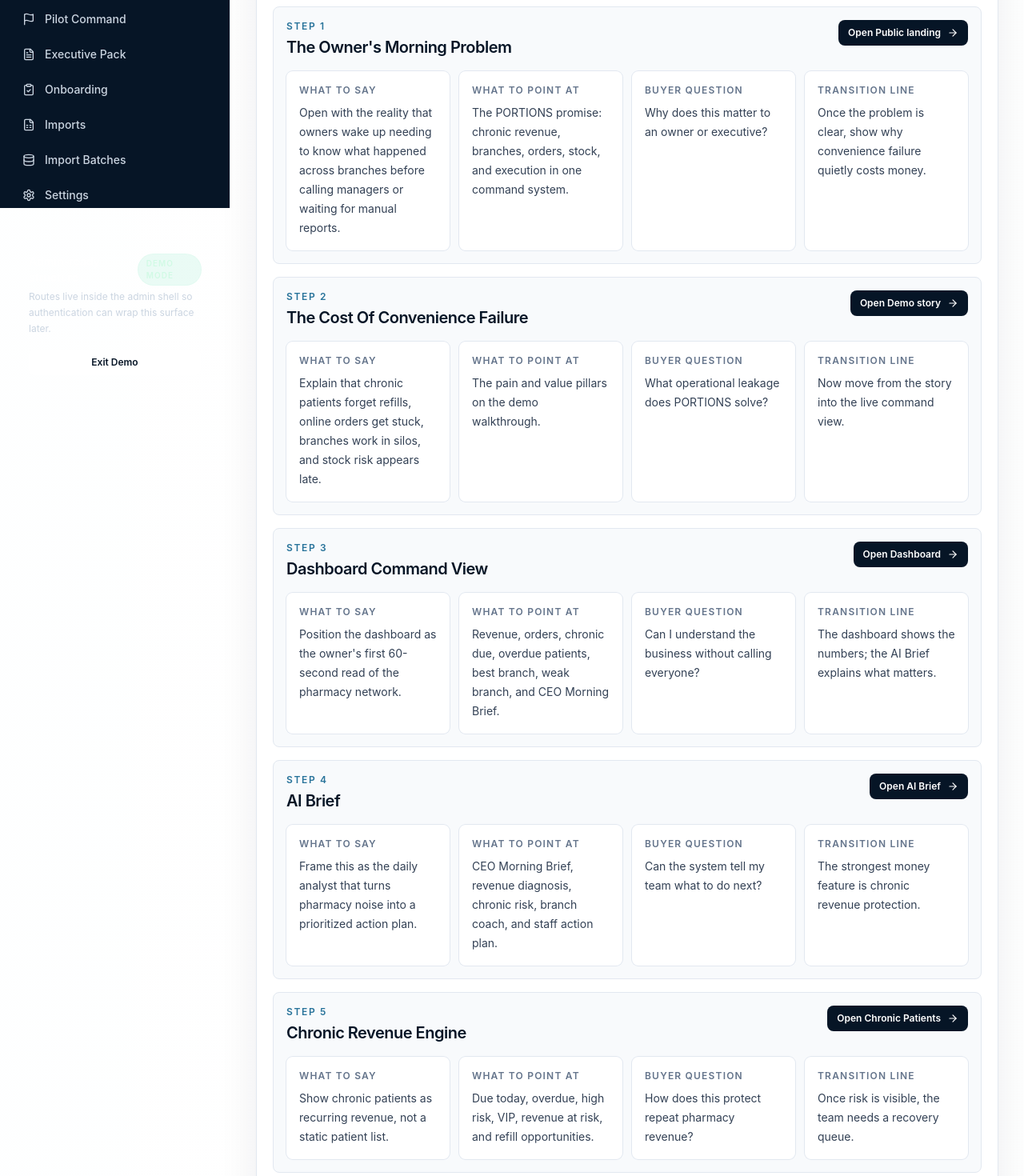
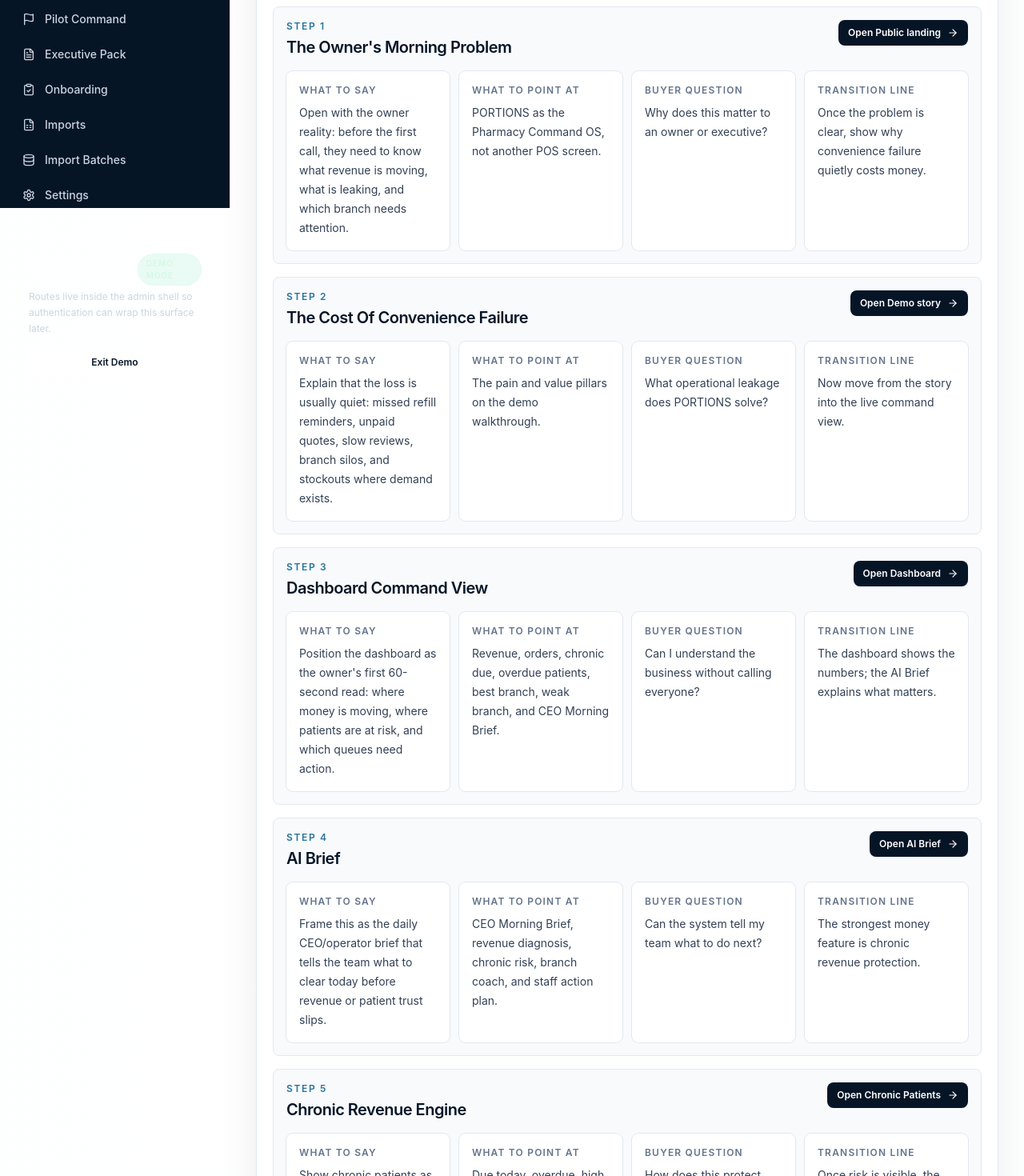
Before and after one commit to MarlonLoner/PORTIONS, a Next.js app: page /demo-script in a window 1280 px wide. Shown: the part 540-2010 px from the top of the page at 80% size. Built offline with nearby package versions, Linux system fonts and the light colour scheme.

Commit message:
Polish PORTIONS demo experience

```diff
--- a/src/app/(admin)/ai-brief/page.tsx
+++ b/src/app/(admin)/ai-brief/page.tsx
@@ -75,7 +75,7 @@
           <div>
             <span className="inline-flex items-center gap-2 rounded-full bg-white/10 px-3 py-1.5 text-[11px] font-semibold uppercase tracking-[0.14em] text-clinical-100 ring-1 ring-white/15">
               <Bot className="h-3.5 w-3.5" aria-hidden="true" />
-              Daily Intelligence Brain
+              Daily CEO Operator Brief
             </span>
             <div className="mt-6 flex flex-wrap items-center gap-3">
               <h1 className="text-4xl font-semibold leading-tight tracking-tight sm:text-5xl">AI Brief</h1>
@@ -84,7 +84,7 @@
               </span>
             </div>
             <p className="mt-4 max-w-3xl text-base leading-7 text-slate-200">
-              Daily pharmacy intelligence across revenue, patients, orders, stock, branches, and staff action.
+              A daily command brief showing what money is stuck, which patients are at risk, where branches need coaching, and what staff must clear today.
             </p>
             <p className="mt-5 max-w-4xl text-sm leading-7 text-slate-100">{ceo.summary}</p>
           </div>
@@ -92,7 +92,7 @@
           <div className="rounded-lg border border-white/10 bg-white/10 p-4">
             <div className="flex items-center gap-2">
               <Sparkles className="h-4 w-4 text-emerald-200" aria-hidden="true" />
-              <h2 className="text-lg font-semibold">Today's Top 3 Priorities</h2>
+              <h2 className="text-lg font-semibold">Owner Priorities Today</h2>
             </div>
             <div className="mt-4 space-y-3">
               {priorities.map((priority, index) => (
--- a/src/app/(admin)/executive-pack/page.tsx
+++ b/src/app/(admin)/executive-pack/page.tsx
@@ -56,6 +56,8 @@
               .print-section { break-inside: avoid; page-break-inside: avoid; box-shadow: none !important; border-color: #d9e2ec !important; background: white !important; margin-bottom: 18px !important; }
               .print-hero { background: white !important; color: #0f172a !important; border: 1px solid #d9e2ec !important; box-shadow: none !important; }
               .print-hero * { color: #0f172a !important; }
+              .print-safe-dark { background: white !important; color: #0f172a !important; border: 1px solid #d9e2ec !important; box-shadow: none !important; }
+              .print-safe-dark * { color: #0f172a !important; }
             }
           `
         }}
@@ -206,7 +208,7 @@
       </ReportSection>
 
       <ReportSection title="Rollout Recommendation" eyebrow="Final decision" icon={<ShieldCheck className="h-5 w-5" />}>
-        <div className="rounded-lg bg-navy-950 p-5 text-white">
+        <div className="print-safe-dark rounded-lg bg-navy-950 p-5 text-white">
           <p className="text-xs font-semibold uppercase tracking-[0.14em] text-clinical-100">Recommendation</p>
           <p className="mt-2 text-3xl font-semibold">{rollout.recommendation}</p>
           <p className="mt-3 text-sm leading-7 text-slate-200">{rollout.why}</p>
--- a/src/app/(admin)/settings/page.tsx
+++ b/src/app/(admin)/settings/page.tsx
@@ -121,7 +121,7 @@
         <StatCard title="Staff count" value={String(overview.staffCount)} helper="Seeded team members" icon={<UsersRound className="h-5 w-5" />} tone="blue" trend="Team" />
         <StatCard title="Active packages" value={String(overview.activePackageTypes)} helper="Chronic care package options" icon={<Pill className="h-5 w-5" />} tone="emerald" trend="Care" />
         <StatCard title="Notification channels" value={String(overview.notificationChannels)} helper="Manual and connected channels" icon={<Bell className="h-5 w-5" />} tone="white" trend="Comms" />
-        <StatCard title="Import readiness" value={`${overview.importReadinessScore}%`} helper="CSV and demo data preparedness" icon={<UploadCloud className="h-5 w-5" />} tone={overview.importReadinessScore >= 70 ? "emerald" : "amber"} trend="Imports" />
+        <StatCard title="Import readiness" value={`${overview.importReadinessScore}%`} helper="CSV and pilot data preparedness" icon={<UploadCloud className="h-5 w-5" />} tone={overview.importReadinessScore >= 70 ? "emerald" : "amber"} trend="Imports" />
         <StatCard title="Integration readiness" value={`${overview.integrationReadinessScore}%`} helper="Manual, mapped, and future channels" icon={<Database className="h-5 w-5" />} tone={overview.integrationReadinessScore >= 70 ? "emerald" : "amber"} trend="Systems" />
         <StatCard title="Checklist progress" value={`${checklist.filter((item) => item.done).length}/${checklist.length}`} helper="Deployment steps completed" icon={<ClipboardCheck className="h-5 w-5" />} tone="white" trend="Pilot" />
       </section>
--- a/src/app/page.tsx
+++ b/src/app/page.tsx
@@ -122,7 +122,7 @@
               <ShieldCheck className="h-6 w-6 text-emerald-200" aria-hidden="true" />
             </div>
             <div className="mt-6 grid gap-3">
-              {["Revenue pulse", "Patient risk", "Branch pressure", "Stock exposure", "Today’s actions"].map((item) => (
+              {["Revenue pulse", "Patient risk", "Branch pressure", "Stock exposure", "Today's actions"].map((item) => (
                 <div key={item} className="flex items-center gap-3 rounded-lg bg-white p-4 text-navy-950">
                   <CheckCircle2 className="h-4 w-4 text-emerald-600" aria-hidden="true" />
                   <span className="text-sm font-semibold">{item}</span>
@@ -169,7 +169,7 @@
             The owner opens PORTIONS and sees what happened, what is leaking, and what the team must do today.
           </h2>
           <p className="mt-4 max-w-3xl text-sm leading-7 text-slate-600">
-            Instead of asking every branch for updates, the owner sees chronic patients due, overdue follow-ups, quoted orders awaiting payment, stock alerts, branch pressure, and the AI Brief’s recommended priorities.
+            Instead of asking every branch for updates, the owner sees chronic patients due, overdue follow-ups, quoted orders awaiting payment, stock alerts, branch pressure, and the AI Brief's recommended priorities.
           </p>
         </div>
       </section>
--- a/src/app/pilot/page.tsx
+++ b/src/app/pilot/page.tsx
@@ -63,7 +63,7 @@
             </div>
             <h1 className="mt-6 text-4xl font-semibold leading-tight tracking-tight sm:text-5xl">Request a PORTIONS Pilot</h1>
             <p className="mt-4 max-w-3xl text-base leading-7 text-slate-200">
-              Start with a 30-day pharmacy command pilot for chronic patients, online orders, branches, stock, and executive reporting.
+              Start with a controlled 30-day pharmacy command pilot: import the right data, activate daily queues, measure leakage, and review the first executive evidence pack.
             </p>
             <div className="mt-8 grid gap-3 sm:grid-cols-2">
               {["Executive visibility", "Chronic retention", "Order revenue capture", "Branch and stock discipline"].map((item) => (
@@ -83,7 +83,7 @@
                 </div>
                 <h2 className="mt-6 text-2xl font-semibold tracking-tight">Pilot request received</h2>
                 <p className="mt-3 text-sm leading-7 text-slate-600">
-                  The PORTIONS team can now review your pharmacy profile, branch count, system context, and operating pain before contacting you.
+                  The PORTIONS team can now review your pharmacy profile, branch count, current system, and operating pain before mapping the right 30-day pilot.
                 </p>
                 <div className="mt-6 flex flex-wrap justify-center gap-3">
                   <Link href="/" className="focus-ring rounded-lg bg-navy-950 px-4 py-2.5 text-sm font-semibold text-white">
@@ -154,7 +154,7 @@
       <section className="mx-auto grid max-w-7xl gap-5 px-4 py-10 sm:px-6 lg:grid-cols-3 lg:px-8">
         <PilotCard icon={<Building2 className="h-5 w-5" />} title="Built for multi-branch control" detail="Pilot around branch visibility, manager accountability, and network-level revenue signals." />
         <PilotCard icon={<Pill className="h-5 w-5" />} title="Chronic revenue first" detail="Start by importing chronic patients and turning refill follow-up into a measurable operating rhythm." />
-        <PilotCard icon={<ClipboardList className="h-5 w-5" />} title="Executive report by week one" detail="Show owners what happened, what leaked, and what the team must do next." />
+        <PilotCard icon={<ClipboardList className="h-5 w-5" />} title="Executive report by week one" detail="Show owners what was imported, what leaked, what was recovered, and what the team must do next." />
       </section>
     </main>
   );
--- a/src/lib/ai-brief.ts
+++ b/src/lib/ai-brief.ts
@@ -101,10 +101,10 @@
   const highValueOrders = data.orders.filter((order) => Number(order.amount) >= 100 && order.status !== OrderStatus.DELIVERED && order.status !== OrderStatus.CANCELLED);
   const explanation =
     awaitingPayment.length > 0
-      ? `${formatCurrency(awaitingPaymentValue)} is stuck in quote or awaiting-payment stages. Payment reminders are the fastest revenue unlock today.`
+      ? `${formatCurrency(awaitingPaymentValue)} is stuck in quote or awaiting-payment stages. Send payment reminders before midday and assign one owner to close the queue.`
       : delayedOrders.length > 0
-        ? `${delayedOrders.length} orders are delayed in early pipeline stages. Assign owners before they become abandoned sales.`
-        : `Online revenue is ${formatCurrency(onlineRevenue)} and there is no major payment queue pressure. Keep fulfillment moving.`;
+        ? `${delayedOrders.length} orders are delayed in early pipeline stages. Prioritize pharmacist review and customer updates before these become abandoned sales.`
+        : `Online revenue is ${formatCurrency(onlineRevenue)} and the payment queue is controlled. Keep paid orders moving into packing and dispatch.`;
 
   return {
     onlineRevenue,
@@ -123,8 +123,8 @@
   const valueAtRisk = overdue.reduce((sum, patient) => sum + estimateMonthlyPatientValue(patient), 0);
   const explanation =
     overdue.length > 0
-      ? `${overdue.length} chronic patients are overdue, representing about ${formatCurrency(valueAtRisk)} in recurring monthly value. Recover these before refill behavior decays.`
-      : `${dueToday.length} patients are due today. Convert refill reminders into confirmed collection or delivery.`;
+      ? `${overdue.length} chronic patients are overdue, representing about ${formatCurrency(valueAtRisk)} in recurring monthly value. Contact them today with collection or delivery options before they drift to another pharmacy.`
+      : `${dueToday.length} patients are due today. Convert refill reminders into confirmed collection, delivery, or pharmacist review.`;
 
   return {
     dueToday,
@@ -162,10 +162,10 @@
   const suggestedTransfers = getSuggestedTransfers(data.stockItems);
   const explanation =
     chronicDemandRisk.length > 0
-      ? `${chronicDemandRisk.length} stock risks are tied to upcoming chronic demand. Resolve these before refill queues hit the branch.`
+      ? `${chronicDemandRisk.length} stock risks are tied to upcoming chronic demand. Move or reorder these items before refill queues hit the branch.`
       : nearExpiry.length > 0
-        ? `${formatCurrency(nearExpiryValue)} is under near-expiry pressure. Use controlled sell-through or transfers.`
-        : "Stock pressure is controlled. Keep reorder cadence and transfer review in the branch huddle.";
+        ? `${formatCurrency(nearExpiryValue)} is under near-expiry pressure. Use controlled sell-through, branch transfer, or category promotion before value is lost.`
+        : "Stock pressure is controlled. Keep reorder cadence and transfer review inside the branch huddle.";
 
   return {
     lowStock,
@@ -226,7 +226,7 @@
 
   return {
     health,
-    summary: `The network is ${health.toLowerCase()} today, with ${formatCurrency(revenue.onlineRevenue)} in online revenue and ${formatCurrency(revenue.awaitingPaymentValue)} exposed in quoted or awaiting-payment orders. ${best} is leading revenue, while ${attention} needs attention due to branch pressure. Chronic risk includes ${chronic.overdue.length} overdue refill patients, and stock pressure includes ${stock.lowStock.length} low-stock items.`,
+    summary: `The network is ${health.toLowerCase()} today. ${formatCurrency(revenue.onlineRevenue)} is moving through online channels, while ${formatCurrency(revenue.awaitingPaymentValue)} is still exposed in quote or awaiting-payment stages. ${best} is setting the pace, ${attention} needs manager attention, ${chronic.overdue.length} chronic refill patients require recovery, and ${stock.lowStock.length} low-stock items should be reviewed before they block patient care.`,
     priorities: getTopPriorities(data)
   };
 }
--- a/src/lib/demo-script.ts
+++ b/src/lib/demo-script.ts
@@ -4,8 +4,8 @@
       title: "The Owner's Morning Problem",
       href: "/",
       pageLabel: "Public landing",
-      say: "Open with the reality that owners wake up needing to know what happened across branches before calling managers or waiting for manual reports.",
-      pointAt: "The PORTIONS promise: chronic revenue, branches, orders, stock, and execution in one command system.",
+      say: "Open with the owner reality: before the first call, they need to know what revenue is moving, what is leaking, and which branch needs attention.",
+      pointAt: "PORTIONS as the Pharmacy Command OS, not another POS screen.",
       buyerQuestion: "Why does this matter to an owner or executive?",
       transition: "Once the problem is clear, show why convenience failure quietly costs money."
     },
@@ -13,7 +13,7 @@
       title: "The Cost Of Convenience Failure",
       href: "/demo",
       pageLabel: "Demo story",
-      say: "Explain that chronic patients forget refills, online orders get stuck, branches work in silos, and stock risk appears late.",
+      say: "Explain that the loss is usually quiet: missed refill reminders, unpaid quotes, slow reviews, branch silos, and stockouts where demand exists.",
       pointAt: "The pain and value pillars on the demo walkthrough.",
       buyerQuestion: "What operational leakage does PORTIONS solve?",
       transition: "Now move from the story into the live command view."
@@ -22,7 +22,7 @@
       title: "Dashboard Command View",
       href: "/dashboard",
       pageLabel: "Dashboard",
-      say: "Position the dashboard as the owner's first 60-second read of the pharmacy network.",
+      say: "Position the dashboard as the owner's first 60-second read: where money is moving, where patients are at risk, and which queues need action.",
       pointAt: "Revenue, orders, chronic due, overdue patients, best branch, weak branch, and CEO Morning Brief.",
       buyerQuestion: "Can I understand the business without calling everyone?",
       transition: "The dashboard shows the numbers; the AI Brief explains what matters."
@@ -31,7 +31,7 @@
       title: "AI Brief",
       href: "/ai-brief",
       pageLabel: "AI Brief",
-      say: "Frame this as the daily analyst that turns pharmacy noise into a prioritized action plan.",
+      say: "Frame this as the daily CEO/operator brief that tells the team what to clear today before revenue or patient trust slips.",
       pointAt: "CEO Morning Brief, revenue diagnosis, chronic risk, branch coach, and staff action plan.",
       buyerQuestion: "Can the system tell my team what to do next?",
       transition: "The strongest money feature is chronic revenue protection."
@@ -40,7 +40,7 @@
       title: "Chronic Revenue Engine",
       href: "/patients",
       pageLabel: "Chronic Patients",
-      say: "Show chronic patients as recurring revenue, not a static patient list.",
+      say: "Show chronic patients as recurring revenue under management, not a static patient list.",
       pointAt: "Due today, overdue, high risk, VIP, revenue at risk, and refill opportunities.",
       buyerQuestion: "How does this protect repeat pharmacy revenue?",
       transition: "Once risk is visible, the team needs a recovery queue."
@@ -49,7 +49,7 @@
       title: "Follow-Up Recovery",
       href: "/follow-ups",
       pageLabel: "Follow-Up Queue",
-      say: "Position this as the revenue recovery machine for support staff and pharmacists.",
+      say: "Position this as the daily recovery queue for support staff and pharmacists: who to contact, why, and what message to send.",
       pointAt: "Urgency groups, suggested action, WhatsApp message, and overdue/high-risk visual priority.",
       buyerQuestion: "How do staff know who to call first?",
       transition: "The same control logic applies to online and branch orders."
@@ -58,7 +58,7 @@
       title: "Order Pipeline",
       href: "/orders",
       pageLabel: "Orders",
-      say: "Show how PORTIONS captures orders from quote to payment, packing, dispatch, and delivery.",
+      say: "Show how PORTIONS makes order leakage visible from pharmacist review to quote, payment, packing, dispatch, and delivery.",
       pointAt: "Awaiting review, awaiting payment, packed, dispatched, high-value and stuck orders.",
       buyerQuestion: "How do we stop online orders from leaking?",
       transition: "Next, show that every branch becomes a mini business unit."
@@ -85,7 +85,7 @@
       title: "Import And Onboarding Workflow",
       href: "/imports",
       pageLabel: "Imports",
-      say: "Show that PORTIONS is deployable: templates, upload preview, validation, saved batches, approval, and safe execution.",
+      say: "Show that PORTIONS can start with real pharmacy data: templates, upload preview, validation, saved batches, approval, and safe execution.",
       pointAt: "Import templates, upload preview, batches, and onboarding steps.",
       buyerQuestion: "How hard is setup if our data is messy?",
       transition: "After setup, the pilot needs a control room."
@@ -94,7 +94,7 @@
       title: "Pilot Command Center",
       href: "/pilot-command",
       pageLabel: "Pilot Command",
-      say: "Position this as the 30-day proof dashboard for rollout readiness and value creation.",
+      say: "Position this as the 30-day proof dashboard: what has been imported, what is active, what value is visible, and what still needs action.",
       pointAt: "Pilot status, day count, readiness, charts, timeline, risks, value created, and role actions.",
       buyerQuestion: "How do we know the pilot is working?",
       transition: "Executives need a shareable boardroom artifact."
@@ -103,7 +103,7 @@
       title: "Executive Export Pack",
       href: "/executive-pack",
       pageLabel: "Executive Pack",
-      say: "Show the printable review pack that summarizes pilot evidence for owners and partners.",
+      say: "Show the printable review pack that turns pilot activity into a boardroom decision document.",
       pointAt: "Executive summary, imported data, revenue control, chronic retention, stock risk, charts, and rollout recommendation.",
       buyerQuestion: "Can this become a decision document?",
       transition: "Close by making the next step small, controlled, and measurable."
@@ -112,7 +112,7 @@
       title: "Pilot Close",
       href: "/pilot",
       pageLabel: "Request Pilot",
-      say: "Recommend a 30-day pilot with clear data sources, branch scope, and success metrics.",
+      say: "Close with a controlled 30-day pilot: confirmed branches, import files, success metrics, staff rhythm, and a first review meeting.",
       pointAt: "Pilot request form and setup expectations.",
       buyerQuestion: "What exactly happens next?",
       transition: "Confirm branch count, data sources, success metrics, and the setup call."
@@ -124,7 +124,7 @@
   return [
     {
       objection: "We already use ProPharm.",
-      response: "PORTIONS is not replacing your POS. It sits above operational data to show revenue risk, follow-up discipline, branch performance, and executive actions."
+      response: "PORTIONS is not replacing your POS. It sits above POS and operational data to show revenue risk, follow-up discipline, branch performance, and what managers should do next."
     },
     {
       objection: "Our data is messy.",
@@ -132,7 +132,7 @@
     },
     {
       objection: "Staff may not use this.",
-      response: "The pilot focuses on daily queues: who to call, what order is stuck, what stock needs action, and what the branch manager must fix today."
+      response: "The pilot focuses on practical daily queues: who to call, which order is stuck, what stock needs action, and what the branch manager must clear today."
     },
     {
       objection: "How long does setup take?",
@@ -144,7 +144,7 @@
     },
     {
       objection: "How do we know it will pay for itself?",
-      response: "The Executive Pack shows payment leakage, chronic revenue protected, stock risk flagged, branch bottlenecks, and workload activated so value can be reviewed before rollout."
+      response: "The Executive Pack shows payment leakage, chronic revenue protected, stock risk flagged, branch bottlenecks, and workload activated so value can be reviewed before any rollout decision."
     }
   ];
 }
```
Also changed, not shown: src/app/(admin)/dashboard/page.tsx (+20 -3 lines).
